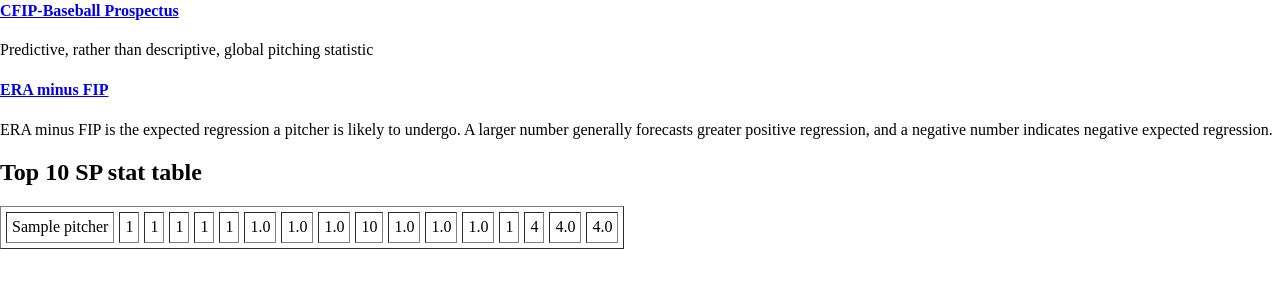
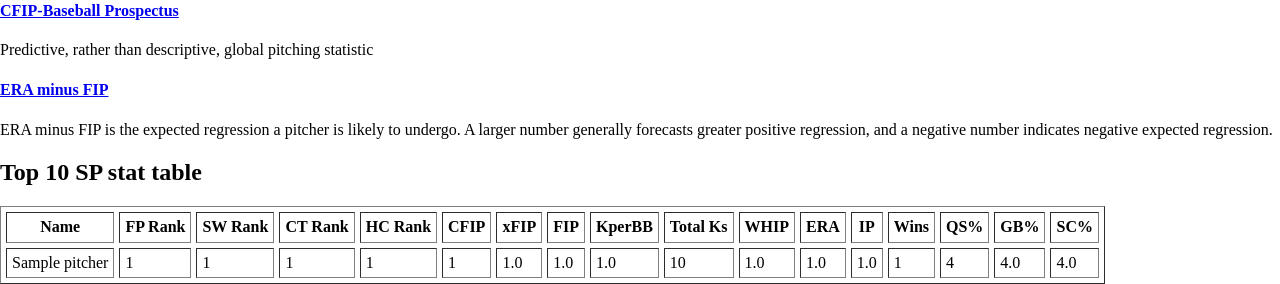
Before and after one commit to Byoung730/Baseball, a Flask app: page / in a window 1280 px wide. Shown: the part 549-833 px from the top of the page. Before the commit the page ends 798 px from the top, so only its background shows below. Run offline with Flask 2, Linux system fonts and the light colour scheme; tables that the repository leaves empty hold one stand-in row (values such as "Sample post"); some libraries are stand-ins or nearby versions.

Commit message:
table headers

```diff
--- a/templates/index.html
+++ b/templates/index.html
@@ -28,6 +28,25 @@
 
 <p><h2>Top 10 SP stat table</h2></p>
 <table border="1" cellpadding="5" cellspacing="5">
+    <tr>
+        <th>Name</th>
+        <th>FP Rank</th>
+        <th>SW Rank</th>
+        <th>CT Rank</th>
+        <th>HC Rank</th>
+        <th>CFIP</th>
+        <th>xFIP</th>
+        <th>FIP</th>
+        <th>KperBB</th>
+        <th>Total Ks</th>
+        <th>WHIP</th>
+        <th>ERA</th>
+        <th>IP</th>
+        <th>Wins</th>
+        <th>QS%</th>
+        <th>GB%</th>
+        <th>SC%</th>
+    </tr>
    {% for row in baseball %}
     <tr>
         <td>{{ row.Name }}</td>
```
